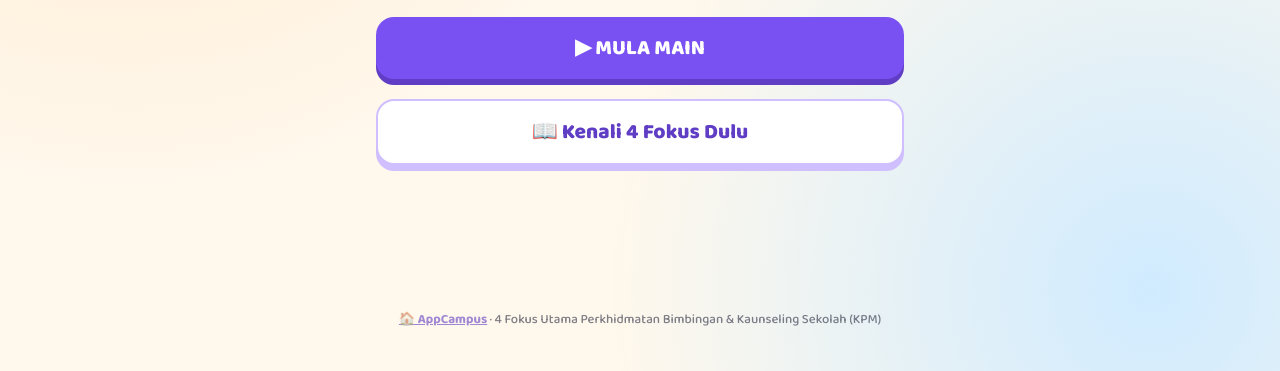
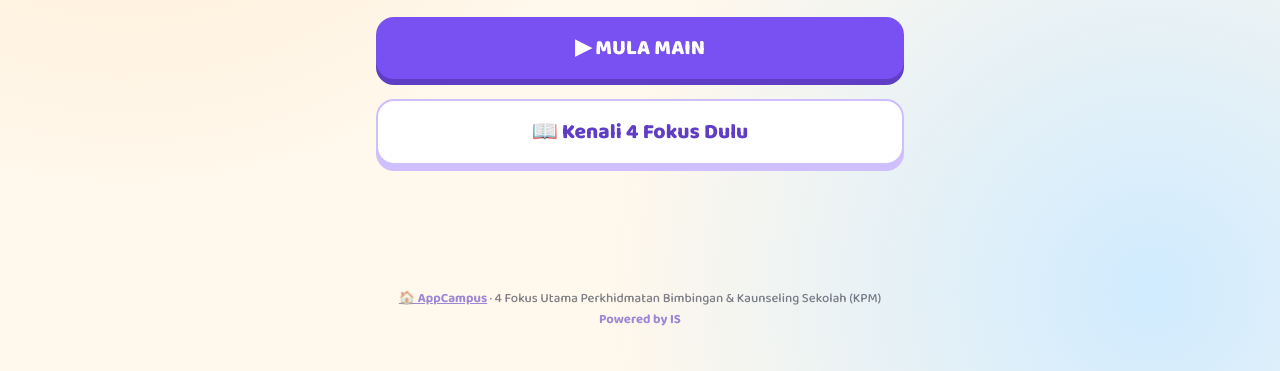
Before and after one commit to AppCampus/AppCampus.github.io, a plain HTML site: page kaunselor/index.html in a window 1280 px wide. Shown: the part 429-800 px from the top of the page. Drawn offline with Linux system fonts and the light colour scheme.

Commit message:
Add 'Powered by IS' footer to all pages
Co-Authored-By: Claude Opus 5.5 <noreply@anthropic.com>
Claude-Session: https://claude.ai/code/session_016Fw4RK9soiZkPVY3MYF5iq

```diff
--- a/kaunselor/index.html
+++ b/kaunselor/index.html
@@ -85,7 +85,7 @@ h2{font-size:26px;margin:6px 0 10px;text-align:center}
   <button class="btn" onclick="startGame()">▶ MULA MAIN</button>
   <button class="btn alt" onclick="go('learn')">📖 Kenali 4 Fokus Dulu</button>
   <p class="tag" id="bestTxt" style="margin-top:6px"></p>
-  <p class="small"><a href="/" style="color:#5f3dc4;font-weight:700">🏠 AppCampus</a> · 4 Fokus Utama Perkhidmatan Bimbingan &amp; Kaunseling Sekolah (KPM)</p>
+  <p class="small"><a href="/" style="color:#5f3dc4;font-weight:700">🏠 AppCampus</a> · 4 Fokus Utama Perkhidmatan Bimbingan &amp; Kaunseling Sekolah (KPM)<br><b style="color:#5f3dc4">Powered by IS</b></p>
 </section>
 
 <!-- LEARN -->
@@ -115,6 +115,7 @@ h2{font-size:26px;margin:6px 0 10px;text-align:center}
   <div class="chips" id="breakdown"></div>
   <button class="btn" onclick="startGame()">🔁 Main Lagi</button>
   <button class="btn alt" onclick="go('learn')">📖 Ulang Kaji 4 Fokus</button>
+  <p class="small"><b style="color:#5f3dc4">Powered by IS</b></p>
 </section>
 
 </div>
```
Also changed, not shown: index.html (+1 -1 lines), pustaka/index.html (+1 -0 lines).
